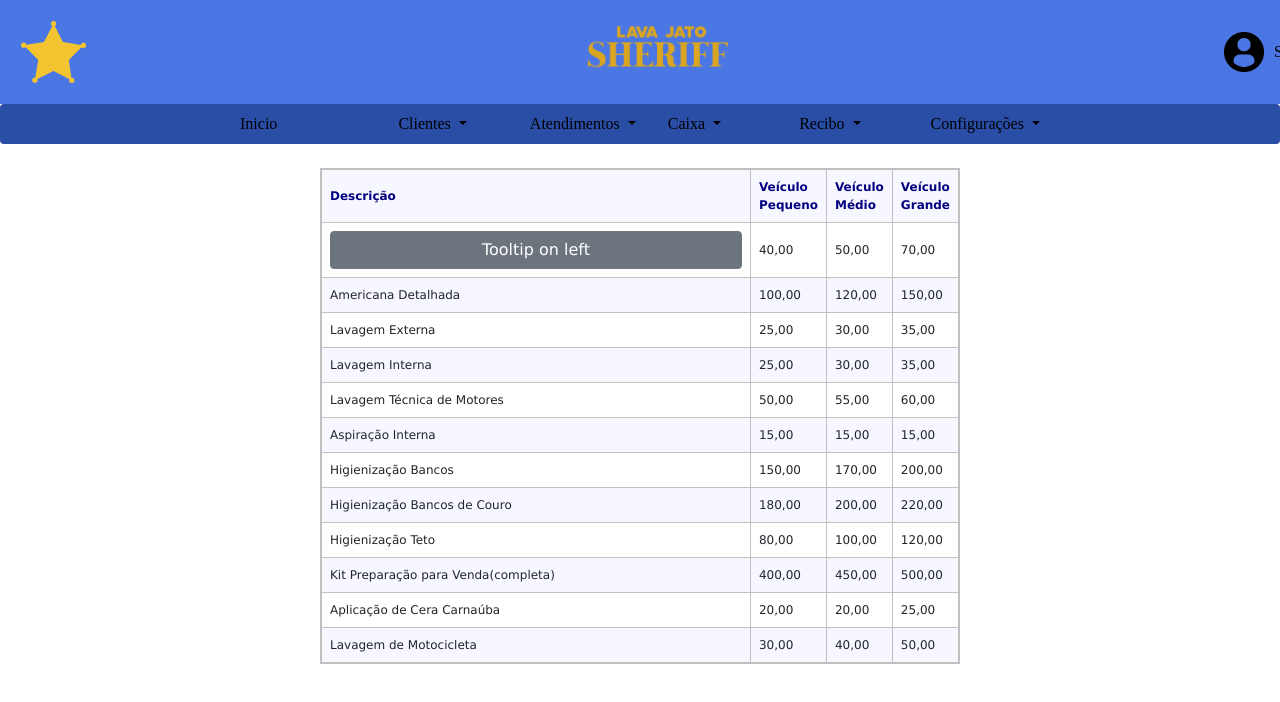
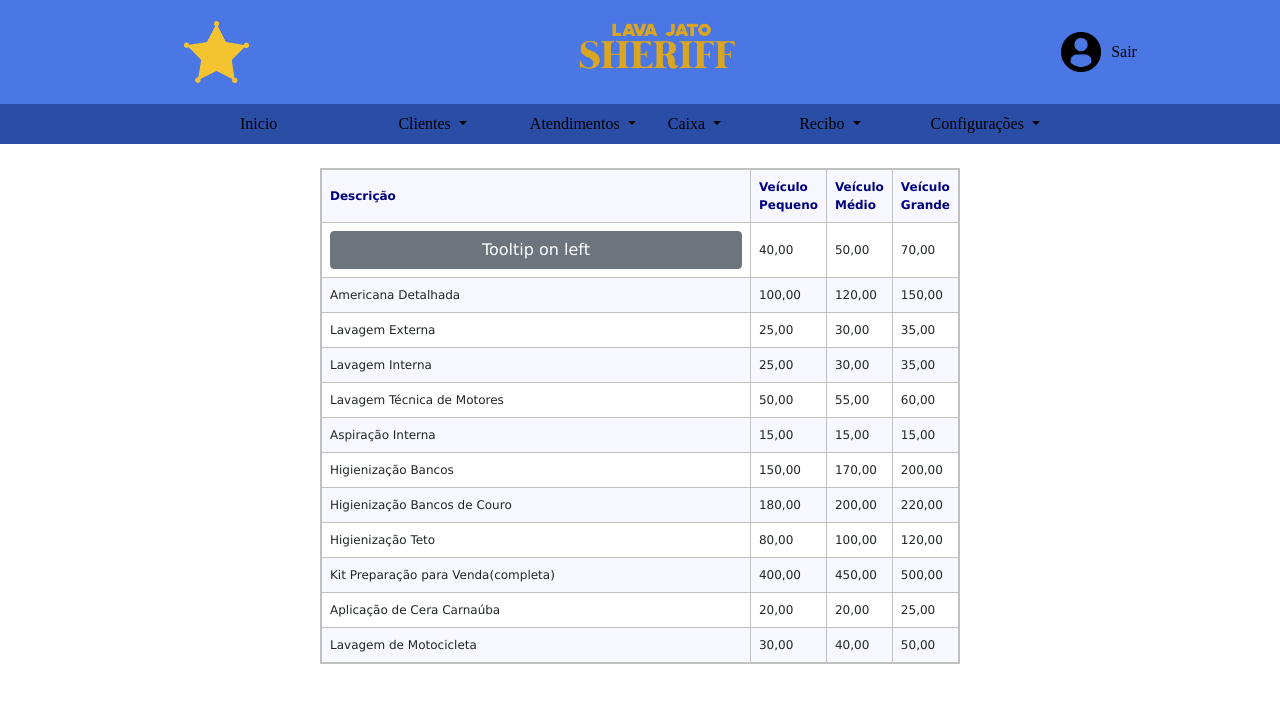
Before and after one commit to deilor101/TCC_DANI, a website: page lava-jato/dashboard.html in a window 1280 px wide. Drawn offline with nearby package versions, Linux system fonts and the light colour scheme.

Commit message:
alteracoes

```diff
--- a/lava-jato/dashboard.html
+++ b/lava-jato/dashboard.html
@@ -28,7 +28,7 @@
                     <a href="index.html">Sair</a>
                 </div>
                 </div>
-            <div class="nav d-flex flex-row justify-content-around align-items-center rounded">
+            <div class="nav d-flex flex-row justify-content-around align-items-center">
                 <div class="dropdown">
                     <a class="nav-link active" aria-current="page" href="dashboard.html" >
                         Inicio
--- a/lava-jato/styles/dashboard.css
+++ b/lava-jato/styles/dashboard.css
@@ -39,20 +39,17 @@ body {
     list-style: none;
     align-items: center;
     background-color: #255adfd2;
-    justify-content: center;
+    justify-content: space-around;
     margin: 0 auto;
     padding: 1rem;
 }
-.card-content-head img {
-    width: 12.5%;
-    display: flex;
-    margin: 0 auto;
-    align-items: left;
-    background-color: transparent;
-    height: auto;
-}
+
 .icone img{
     width: 100%;
+}
+
+.logo {
+    width: 12.5%;
 }
 .icone {
     max-width: 75px;
```
